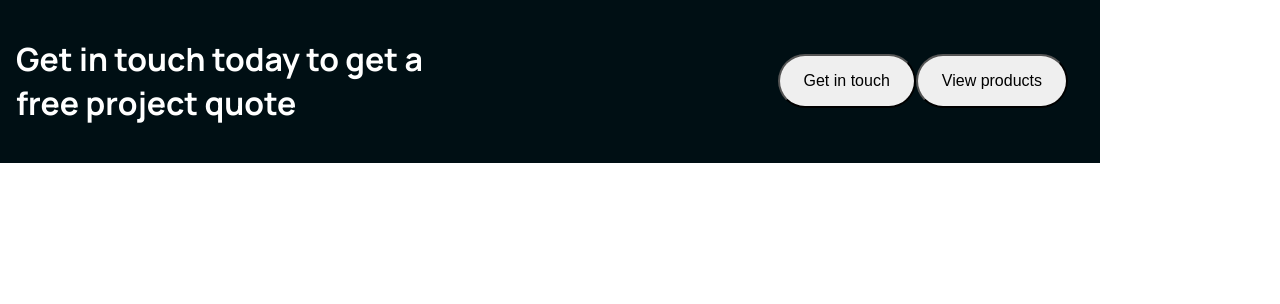
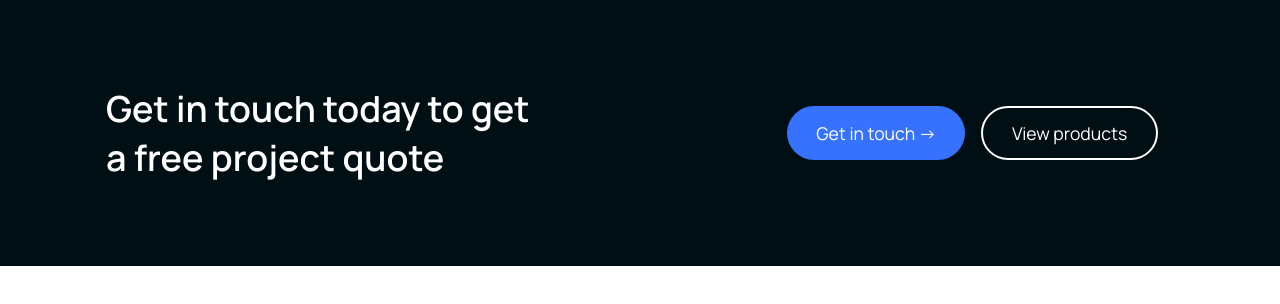
Before and after one commit to shubhamrangaa/alambre-cables-website, a Next.js app: page / in a window 1280 px wide. Shown: the top 304 px of the page. Built offline with nearby package versions, Linux system fonts and the light colour scheme.

Commit message:
Finished CTABar component

```diff
--- a/components/CTABar.js
+++ b/components/CTABar.js
@@ -1,19 +1,27 @@
 import styles from "@styles/CTABar.module.scss";
+import Link from "next/link";
 
 export default function CTABar() {
   return (
     <div>
-      <div className={styles.container}>
-        <div className={styles.headingContainer}>
-          <h1>Get in touch today to get a free project quote</h1>
-        </div>
-        <div className={styles.buttonContainer}>
-          <button className={(styles.btnFilled, styles.btn)}>
-            Get in touch
-          </button>
-          <button className={(styles.btn_filled, styles.btn)}>
-            View products
-          </button>
+      <div className={styles.barContainer}>
+        <div className={styles.barWrapper}>
+          <div className={styles.headingContainer}>
+            <h3>Get in touch today to get a free project quote</h3>
+          </div>
+          <div className={styles.buttonContainer}>
+            <Link href="/contact">
+              <a className={`${styles.btnFilled} ${styles.btn}`}>
+                Get in touch -{">"}
+              </a>
+            </Link>
+
+            <Link href="/products">
+              <a className={`${styles.btnOutline} ${styles.btn}`}>
+                View products
+              </a>
+            </Link>
+          </div>
         </div>
       </div>
     </div>
--- a/pages/index.js
+++ b/pages/index.js
@@ -11,20 +11,7 @@ export default function Home() {
         <link rel="icon" href="/favicon.ico" />
       </Head>
 
-      <div>
-        <CTABar />
-      </div>
-      {/* <div>
-        <div className={styles.container}>
-          <div className={styles.headingContainer}>
-            <h1>Get in touch today to get a free project quote</h1>
-          </div>
-          <div>
-            <button>Get in touch</button>
-            <button>View products</button>
-          </div>
-        </div>
-      </div> */}
+      <CTABar />
     </div>
   );
 }
--- a/styles/CTABar.module.scss
+++ b/styles/CTABar.module.scss
@@ -1,31 +1,86 @@
 @import "variables.module.scss";
 
-.container {
+.barContainer {
+  background-color: $primary-dark;
+}
+
+.barWrapper {
   display: flex;
-  max-width: 1100px;
   justify-content: space-between;
   align-items: center;
   background-color: $primary-dark;
   color: $primary-light;
-  padding: 1rem;
+  max-width: 1100px;
+  margin: 0 auto;
+  padding: 3rem 1rem;
+  @media only screen and (max-width: 890px) {
+    flex-direction: column;
+  }
 }
 
 .headingContainer {
   max-width: 450px;
+
+  h3 {
+    font-size: 2.25rem;
+    font-weight: 600;
+  }
+
+  @media only screen and (max-width: 500px) {
+    width: 300px;
+    h3 {
+      font-size: 2rem;
+    }
+  }
 }
 
 .buttonContainer {
   display: flex;
   padding: 1rem;
-  width: fit-content;
+  gap: 1rem;
 
   .btn {
-    padding: 1rem 1.5rem;
-    font-size: 1rem;
+    display: flex;
+    justify-content: center;
+    align-items: center;
+    font-family: Manrope, -apple-system, BlinkMacSystemFont, "Segoe UI", Roboto,
+      Oxygen, Ubuntu, Cantarell, "Open Sans", "Helvetica Neue", sans-serif;
+    font-size: 1.1rem;
+    font-weight: 400;
     border-radius: 5rem;
+    outline: none;
+    border: none;
+    cursor: pointer;
+    padding: 0.8rem 1.8rem;
+    transition: 0.1s ease-in;
+  }
+
+  .btnFilled {
+    background-color: $primary-color;
+    color: $primary-light;
+    &:hover {
+      filter: brightness(120%);
+    }
+  }
+  .btnOutline {
+    background-color: none;
+    color: $primary-light;
+    border: 2px $primary-light solid;
+    &:hover {
+      filter: brightness(120%);
+    }
+  }
+
+  @media only screen and (max-width: 890px) {
+    justify-content: start;
+    width: 450px;
+    padding-left: 0;
+  }
+  @media only screen and (max-width: 500px) {
+    width: fit-content;
+    flex-direction: column;
+    .btn {
+      width: 300px;
+    }
   }
 }
-
-.btnFilled {
-  background-color: black;
-}
```
